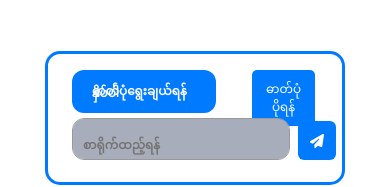
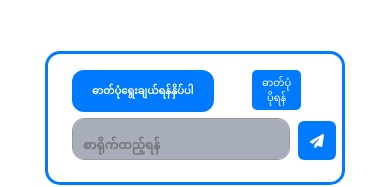
Before and after one commit to aaog2/demo, a Vue app: page /workerhome in a window 390 px wide. Shown: the part 643-830 px from the top of the page. Built offline with nearby package versions, Linux system fonts and the light colour scheme; no server answers; the database is empty; sample sign-in values are in the browser's storage.

Commit message:
all bug fixed

```diff
--- a/src/components/NewChatForm.vue
+++ b/src/components/NewChatForm.vue
@@ -225,5 +225,20 @@ import { db, timestamp,storage } from '../firebase/config';
         line-height: 1;
     }
 
+    @media (max-width: 768px) {
+    .imageSendBtn button {
+      font-size: 10px; /* Adjust the font size for mobile screens as needed */
+      padding: 5px 10px;
+      margin-right: 0;
+    }
+
+    .photoChooseBtn{
+        font-size: 10px;
+         padding: 20px 20px;
+        margin-right: 0px;
+    }
+
+  }
+
 
 </style>
--- a/src/components/Owicmodal.vue
+++ b/src/components/Owicmodal.vue
@@ -94,7 +94,7 @@
 
                   <div class="mx-auto col-7">
                       <div class="row">
-                          <div class="col-6 pb-2">
+                          <div class="col-6 pb-3 py-3">
                               <label for="owic" class="d-block">Owic Number</label>
                               <input type="text" class="form-control" name="owic" id="owic" v-model="owicnum">
                           </div>
@@ -113,7 +113,7 @@
 
                           <!-- Contract Date -->
                           <div class="form-group col-6 py-3" >
-                            <label for="owiclocation" class="d-block">Owic Created Place</label>
+                            <label for="owiclocation" class="d-block py-2">Owic Created Place</label>
                                     <select class="form-select" id="country" v-model="owiccreatedPlace">
                                         <option value="yangon" >Yangon</option>
                                         <option value="myawadyy">Myawadyy</option>
--- a/src/components/Passportmodal.vue
+++ b/src/components/Passportmodal.vue
@@ -63,7 +63,7 @@
                 <div class="col-12 col-lg-7">
                     <div class="row">
 
-                        <div class="col-6 py-3">
+                        <div class="col-6 py-5">
                             <p>Passport Number</p>
                             <p>{{employees.data.passport_data.passport_number }}</p>
                         </div>
```
